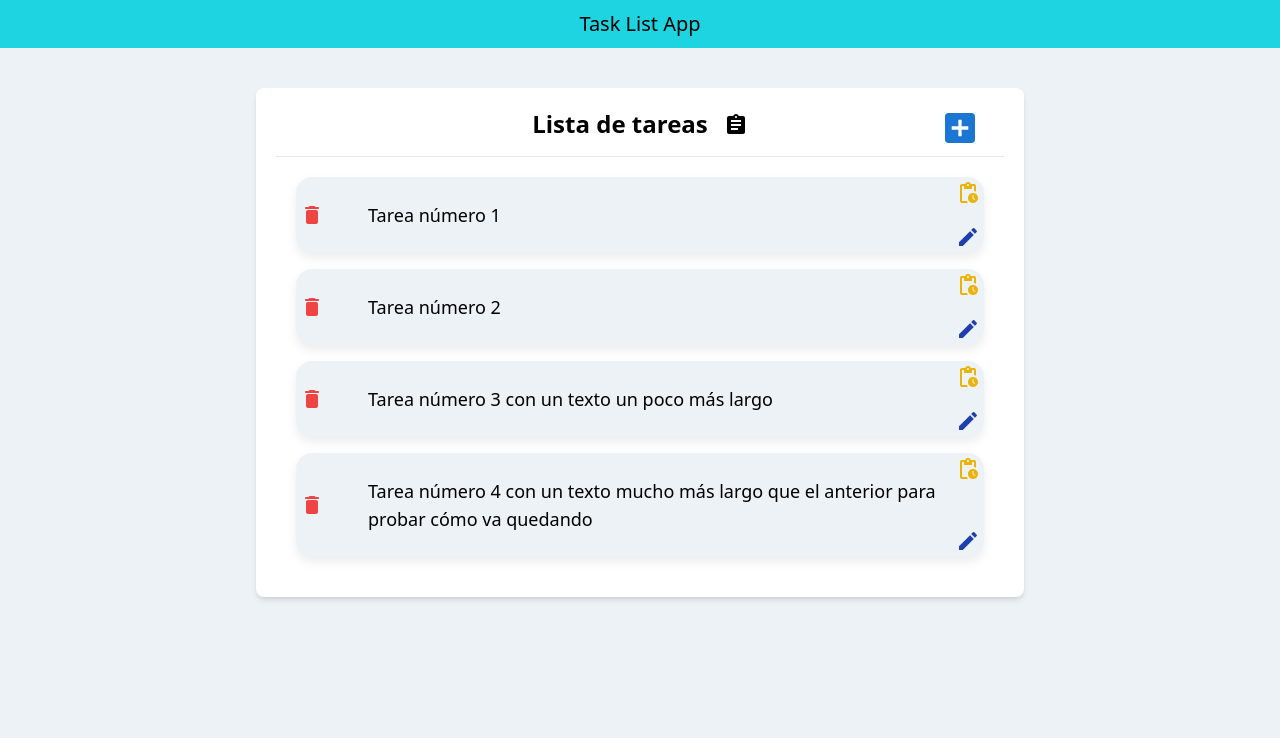
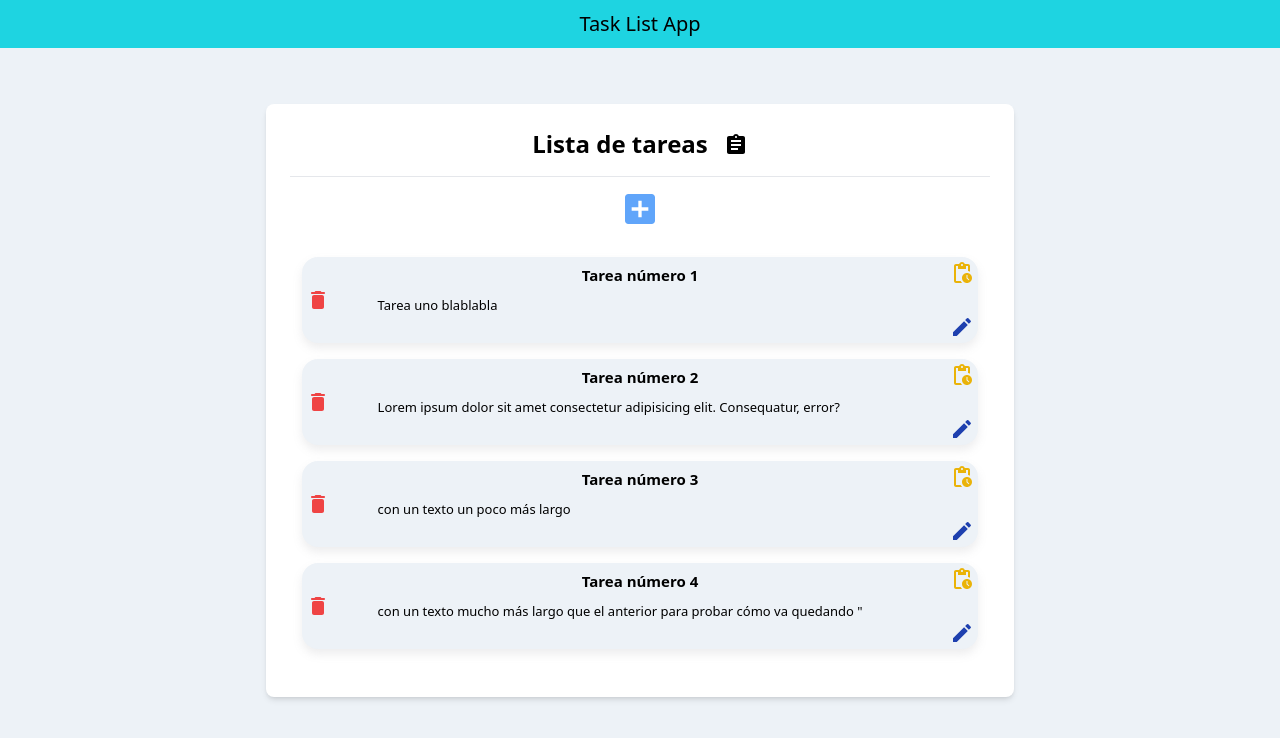
Before and after one commit to AlexUrtubia/react_task_list, a React (Create React App) app: page / in a window 1280 px wide. Shown: the top 738 px of the page. Built offline with nearby package versions, Linux system fonts and the light colour scheme.

Commit message:
se incorporan diccionarios

```diff
--- a/public/index.html
+++ b/public/index.html
@@ -24,7 +24,7 @@
       work correctly both with client-side routing and a non-root public URL.
       Learn how to configure a non-root public URL by running `npm run build`.
     -->
-    <title>React App</title>
+    <title>Todo App</title>
   </head>
   <body>
     <noscript>You need to enable JavaScript to run this app.</noscript>
--- a/src/App.css
+++ b/src/App.css
@@ -1,18 +1,23 @@
 .App {
   text-align: center;
   width: 100vw;
-  height: 100vh;
+  height: 100%;
 }
 
 #root,html {
-  height: 100%;
+  height: 100vh;
   width: 100vw;
 }
 
-.text {
-  margin: 24px 0 24px 24px;
+.desc {
+  margin: 30px 0 20px 24px;
   width: calc(100% - 120px);
-  font-size: 18px;
+  font-size: 13px;
+}
+
+.title {
+  font-weight: 600;
+  font-size: 15px;
 }
 
 .shadow {
--- a/src/App.js
+++ b/src/App.js
@@ -6,7 +6,7 @@
 function App() {
   return (
     <TodoManage>
-      <div className="flex justify-center m-0 h-screen bg-bckg ">
+      <div className="flex justify-center h-full m-0 p-4 bg-bckg ">
         <Card>
           <ListaTareas/>
         </Card>
--- a/src/components/Card.jsx
+++ b/src/components/Card.jsx
@@ -2,7 +2,7 @@
 
 export default function Card(props) {
   return (
-    <div className="w-3/5 self-start my-10 p-5 bg-white rounded-lg shadow-md dark:bg-gray-800 dark:border-gray-700">
+    <div className="w-3/5 self-start my-10 p-6 pb-9 bg-white rounded-lg shadow-md dark:bg-gray-800 dark:border-gray-700">
         {props.children}
     </div>
   )
--- a/src/components/ListaTareas.jsx
+++ b/src/components/ListaTareas.jsx
@@ -1,29 +1,19 @@
 import AssignmentIcon from '@mui/icons-material/Assignment';
 import Tareas from './Tareas'
-import AddBoxIcon from '@mui/icons-material/AddBox';
-import useAddTodo from '../hooks/useAddTodo';
+
 
 
 
 export default function ListaTareas() {
-
-
-  const add = useAddTodo()
 
   return (
     <div className='flex flex-col w-full'>
       <div className="flex text-center justify-center space-x-4 mb-4 relative">
         <h2 className="text-2xl font-bold">Lista de tareas</h2>
         <span className='self-center' ><AssignmentIcon/></span>
-        <button className='flex absolute right-6 text-justify'
-          onClick={add}>
-          <span className='self-center'><AddBoxIcon color="primary" sx={{ fontSize: 40 }}/></span>
-        </button>
       </div>
-      <div>
-      </div>
-        <hr />
-        <Tareas/>
+      <hr />
+      <Tareas/>
     </div>
   )
 }
--- a/src/components/Tareas.jsx
+++ b/src/components/Tareas.jsx
@@ -1,64 +1,116 @@
-import TaskAltIcon from '@mui/icons-material/TaskAlt';
-import PendingActionsIcon from '@mui/icons-material/PendingActions';
-import DeleteRoundedIcon from '@mui/icons-material/DeleteRounded';
-import { useState,  useContext } from 'react';
-import { TodoContext } from '../context/TodoContext';
-import EditIcon from '@mui/icons-material/Edit';
-import useAddtodo from '../hooks/useEditTodo';
-import useRemoveTodo from '../hooks/useRemoveTodo';
+import TaskAltIcon from "@mui/icons-material/TaskAlt";
+import PendingActionsIcon from "@mui/icons-material/PendingActions";
+import DeleteRoundedIcon from "@mui/icons-material/DeleteRounded";
+import { useState, useContext } from "react";
+import { TodoContext } from "../context/TodoContext";
+import EditIcon from "@mui/icons-material/Edit";
+import useRemoveTodo from "../hooks/useRemoveTodo";
+import AddBoxIcon from "@mui/icons-material/AddBox";
+import AddForm from "./forms/AddForm";
+import EditForm from "./forms/EditForms";
 
 export default function Tareas() {
+  const { estado, newForm, setNewForm, editForm, setEditForm, setTaskId } = useContext(TodoContext);
+  const remove = useRemoveTodo();
 
-  const estado = useContext(TodoContext)
-  const edit = useAddtodo()
-  const remove = useRemoveTodo()
+  const [taskState, setTaskState] = useState(false);
 
-  const [state, setState] = useState(false)
+  const handleNew = () => {
+    setNewForm(true);
+  };
 
-    if (estado.estado.length === 0) {
-      return (
-        <div className="p-5 flex w-full h-full text-center justify-center">
-          <span className='text-xl'>
-          Agrega una tarea
-          </span>
+  const handleEdit = (value) => {
+    setEditForm(true);
+		setTaskId(value)
+  };
+
+
+  if (estado.length === 0) {
+    return (
+      <div className="p-5 flex flex-col w-full h-full text-center justify-center">
+        <span className="text-xl">Agrega una tarea</span>
+        <div className="p-3 -mb-2 flex w-full h-full text-center justify-center">
+				{ newForm ? null : (
+				<button
+            className="flex text-justify"
+            onClick={() => {
+							setNewForm(true);
+						}}
+          >
+            <span className="self-center text-blue-400 hover:text-blue-300 hover:drop-shadow-xl">
+              <AddBoxIcon sx={{ fontSize: 40 }} />
+            </span>
+          </button> )}
+					{ newForm ? <AddForm /> : null }
         </div>
-      )}
-      else {
-        return (
+      </div>
+    );
+  } else {
+    return (
+      <>
+        <div className="p-3 -mb-2 flex w-full h-full text-center justify-center">
+          { newForm || editForm ? null : (
+            <button
+              className="flex text-justify"
+              onClick={() => {
+                handleNew();
+              }}
+            >
+              <span className="self-center text-blue-400 hover:text-blue-300 hover:drop-shadow-xl">
+                <AddBoxIcon sx={{ fontSize: 40 }} />
+              </span>
+            </button>
+          )}
+        </div>
 
-        <div className="p-5 flex w-full flex-col space-y-4">
-            {estado.estado.map((task) => (
-            <li className="text-xl bg-bckg w-full justify-center flex border-slate-300 rounded-2xl relative	shadow" key={task.id}>
+        { newForm ? <AddForm /> : null }
+				{ editForm ? <EditForm /> : null }
+        <div className="p-3 mt-3 flex w-full flex-col space-y-4">
+          { estado.map((task) => (
+            <li
+              className="text-xl bg-bckg w-full justify-center flex border-slate-300 rounded-2xl relative	shadow"
+              key={task.id}
+            >
+              <button
+                className="flex absolute left-1 self-center"
+                onClick={() => remove(task.id)}
+              >
+                <DeleteRoundedIcon className="text-red-500 hover:text-red-400 hover:drop-shadow-xl" />
+              </button>
+              <span className="title flex absolute mt-1">{task.title}</span>
+              {task.completa ? (
+                <span className="desc p-1 line-through">{task.descripcion}</span>
+              ) : (
+                <span className="desc p-1">{task.descripcion}</span>
+              )}
 
-              <button className='flex absolute left-1 self-center'
-              onClick={ () => remove(task.id)}>
-                <DeleteRoundedIcon className='text-red-500'/>
-              </button>
-
-              { task.completa ?
-              <span className='text line-through' >{task.task}</span> :
-              <span className='text'>{task.task}</span> }
-
-              <button className='flex absolute top-1 right-1 text-justify'
+              <button
+                className="flex absolute top-1 right-1 text-justify"
                 onMouseOver={() => {
-                  setState(task.completa)
+                  setTaskState(task.completa);
                 }}
                 onClick={() => {
-                setState(task.completa = !state)
-              }}>
-                { task.completa ?
-              <TaskAltIcon className='text-green-500' /> :
-              <PendingActionsIcon className='text-yellow-500'/>  }</button>
-              <button className='flex absolute bottom-1 right-1'
-              onClick={ () => {
-                edit(task.id)
-              console.log(estado.estado)}}>
-                <EditIcon className='text-blue-800'/>
+                  setTaskState((task.completa = !taskState));
+                }}
+              >
+                {task.completa ? (
+                  <TaskAltIcon className="text-green-500 hover:text-green-400 hover:drop-shadow-xl" />
+                ) : (
+                  <PendingActionsIcon className="text-yellow-500 hover:text-yellow-400 hover:drop-shadow-xl" />
+                )}
+              </button>
+              <button
+                className="flex absolute bottom-1 right-1"
+                onClick={() => {
+                  handleEdit(task.id);
+                }}
+              >
+                <EditIcon className="text-blue-800 hover:text-blue-500 hover:drop-shadow-xl" />
               </button>
             </li>
-            ))}
+          ))}
         </div>
-      )
-      }
-
+      </>
+    );
+  }
 }
--- /dev/null
+++ b/src/components/forms/AddForm.jsx
@@ -0,0 +1,79 @@
+import { useContext, useState } from 'react';
+import { TodoContext } from '../../context/TodoContext';
+import useAddTodo from '../../hooks/useAddTodo';
+
+
+function AddForm() {
+
+	const add = useAddTodo()
+  const { setNewForm } = useContext(TodoContext)
+
+	const [title, setTitle] = useState('')
+	const [descripcion, setDescripcion] = useState('')
+
+	const handleSubmit = (event) => {
+    event.preventDefault()
+    add(title, descripcion)
+		setNewForm(false)
+  }
+
+  return (
+    <div>
+      <div className="flex flex-col mt-3">
+				<form onSubmit={ handleSubmit }>
+					<div className="flex items-center mb-6">
+						<div className="w-2/5">
+							<label className="block text-gray-500 font-bold text-right mb-1  pr-4">
+								Título de tarea
+							</label>
+						</div>
+						<div className="w-3/5">
+							<input
+								className="bg-gray-100 border-2 border-gray-200 rounded  py-2 px-4 text-gray-700 leading-tight focus:outline-none focus:bg-white focus:border-primary"
+								type="text"
+								name="title"
+								value={title}
+								onChange={(event) => {setTitle(event.target.value)}}
+								minLength="3"
+								maxLength={20}
+								required
+							/>
+						</div>
+					</div>
+					<div className="flex items-center mb-6">
+						<div className="w-2/5">
+							<label className="block text-gray-500 font-bold text-right mb-1  pr-4">
+								Descripción
+							</label>
+						</div>
+						<div className="w-3/5">
+							<input
+								className="bg-gray-100 border-2 border-gray-200 rounded  py-2 px-4 text-gray-700 leading-tight focus:outline-none focus:bg-white focus:border-primary"
+								type="text"
+								name="descripcion"
+								value={descripcion}
+								onChange={(event) => {setDescripcion(event.target.value)}}
+
+							/>
+						</div>
+					</div>
+					<div className="flex justify-center  items-center mb-2">
+						<div className="space-x-4 self-center">
+							<button className="bg-red-500 hover:bg-red-400 hover:drop-shadow-xl text-white font-bold py-2 px-4 rounded-full w-24" onClick={ () => setNewForm(false)}>
+								Cancelar
+							</button>
+							<button
+								className="bg-primary hover:bg-blue-400 hover:drop-shadow-xl text-white font-bold py-2 px-4 rounded-full w-24"
+								type="submit"
+							>
+								Crear
+							</button>
+						</div>
+					</div>
+				</form>
+      </div>
+    </div>
+  );
+}
+
+export default AddForm;
--- /dev/null
+++ b/src/components/forms/EditForms.jsx
@@ -0,0 +1,83 @@
+import { useContext, useState } from 'react';
+import { TodoContext } from '../../context/TodoContext';
+import useEditTodo from '../../hooks/useEditTodo';
+
+
+function EditForm() {
+
+	const edit = useEditTodo()
+  const { estado, setEditForm, taskId } = useContext(TodoContext)
+
+	const [titulo, setTitulo] = useState('')
+	const [descripcion, setDescripcion] = useState('')
+	const id = taskId
+
+	const handleSubmit = (event) => {
+    event.preventDefault()
+    edit(titulo, descripcion)
+		setEditForm(false)
+  }
+
+  return (
+    <div>
+      <div className="flex flex-col  mt-2">
+				<div className="flex justify-center mb-4">
+					<span>Editando {estado[id].title}</span>
+				</div>
+				<form onSubmit={ handleSubmit }>
+					<div className="flex items-center mb-6">
+						<div className="w-2/5">
+							<label className="block text-gray-500 font-bold text-right mb-1  pr-4">
+								Título de tarea
+							</label>
+						</div>
+						<div className="w-3/5">
+							<input
+								className="bg-gray-100 border-2 border-gray-200 rounded  py-2 px-4 text-gray-700 leading-tight focus:outline-none focus:bg-white focus:border-primary"
+								type="text"
+								name="title"
+								value={titulo}
+								onChange={(event) => {setTitulo(event.target.value)}}
+								minLength="3"
+								maxLength={20}
+								required
+							/>
+						</div>
+					</div>
+					<div className="flex items-center mb-6">
+						<div className="w-2/5">
+							<label className="block text-gray-500 font-bold text-right mb-1  pr-4">
+								Descripción
+							</label>
+						</div>
+						<div className="w-3/5">
+							<input
+								className="bg-gray-100 border-2 border-gray-200 rounded  py-2 px-4 text-gray-700 leading-tight focus:outline-none focus:bg-white focus:border-primary"
+								type="text"
+								name="descripcion"
+								value={descripcion}
+								onChange={(event) => {setDescripcion(event.target.value)}}
+
+							/>
+						</div>
+					</div>
+					<div className="flex justify-center  items-center mb-2">
+						<div className="space-x-4 self-center">
+							<button className="bg-red-500 hover:bg-red-400 hover:drop-shadow-xl text-white font-bold py-2 px-4 rounded-full w-24" onClick={ () => setEditForm(false)}>
+								Cancelar
+							</button>
+							<button
+								className="bg-primary hover:bg-blue-400 hover:drop-shadow-xl text-white font-bold py-2 px-4 rounded-full w-24"
+								type="submit"
+							>
+								Editar
+							</button>
+						</div>
+					</div>
+				</form>
+      </div>
+    </div>
+  );
+}
+
+export default EditForm;
--- a/src/context/TodoContext.jsx
+++ b/src/context/TodoContext.jsx
@@ -1,4 +1,4 @@
-import { createContext, useState } from "react";
+import { createContext, useState, useEffect } from "react";
 
 export const TodoContext = createContext()
 
@@ -6,26 +6,35 @@
 
   const tarea = [
       { id: 0,
-        task: "Tarea número 1",
+        title: "Tarea número 1",
+        descripcion: 'Tarea uno blablabla',
         completa: false },
       { id: 1,
-        task: "Tarea número 2",
+        title: "Tarea número 2",
+        descripcion: 'Lorem ipsum dolor sit amet consectetur adipisicing elit. Consequatur, error?',
         completa: false },
       { id: 2,
-      task: "Tarea número 3 con un texto un poco más largo",
+      title: "Tarea número 3 ",
+      descripcion: 'con un texto un poco más largo',
       completa: false },
       { id: 3,
-      task: "Tarea número 4 con un texto mucho más largo que el anterior para probar cómo va quedando ",
+      title: "Tarea número 4",
+      descripcion: 'con un texto mucho más largo que el anterior para probar cómo va quedando "',
       completa: false },
     ];
 
     const [estado, setEstado] = useState(tarea)
-    const handleState = (state) => {setEstado(state)}
+    const [newForm, setNewForm] = useState(false)
+    const [editForm, setEditForm] = useState(false);
+    const [taskId, setTaskId] = useState(false);
 
+    useEffect(() => {
+      console.log("cambio en estado",estado);
+    }, [estado])
 
 
   return (
-    <TodoContext.Provider value={{estado, handleState}}>
+    <TodoContext.Provider value={{estado, setEstado, newForm, setNewForm, editForm, setEditForm, taskId, setTaskId}}>
       {props.children}
     </TodoContext.Provider>
   )
--- a/src/hooks/useAddTodo.jsx
+++ b/src/hooks/useAddTodo.jsx
@@ -2,24 +2,25 @@
 import { TodoContext } from "../context/TodoContext";
 
 export default function useAddTodo() {
-  const handleState = useContext(TodoContext);
+  const { estado, setEstado } = useContext(TodoContext);
 
-  const addTodo = (index) => {
-    const text = prompt("Ingrese tarea");
-    const newarray = [
-      ...handleState.estado,
+  const addTodo = (titulo, descripcion) => {
+
+    const newArray = [
+      ...estado,
       {
-        id: handleState.estado.length + 1,
-        task: text,
-        completa: false,
+        id: estado.length + 1,
+        title: titulo,
+        descripcion: descripcion,
+        completa: false
       },
     ];
 
-    for (var i = 0; i < newarray.length; i++) {
-      newarray[i].id = i;
+    for (var i = 0; i < newArray.length; i++) {
+      newArray[i].id = i;
     }
 
-    handleState.handleState(newarray);
+    setEstado(newArray);
   };
   return addTodo;
 }
--- a/src/hooks/useEditTodo.jsx
+++ b/src/hooks/useEditTodo.jsx
@@ -4,18 +4,15 @@
 
 export default function useEditTodo() {
 
-	const estado = useContext(TodoContext)
+  const { estado, setEstado, taskId } = useContext(TodoContext);
 
-	const editTodo = (index) => {
-    const todos = [...estado.estado];
-    const edited =  prompt('Actualice el título de la tarea', todos[index].task)
-    todos[index].task = edited
+	const editTodo = (titulo, descripcion) => {
+    const todos = [...estado];
+    console.log('wtf', todos[taskId])
+    todos[taskId].title = titulo
+    todos[taskId].descripcion = descripcion
 
-
-    for (var i = 0; i < todos.length; i++) {
-      todos[i].id = i;
-    }
-    estado.handleState(todos)
+    setEstado(todos)
   };
 
   return editTodo;
--- a/src/hooks/useRemoveTodo.jsx
+++ b/src/hooks/useRemoveTodo.jsx
@@ -2,21 +2,19 @@
 import { TodoContext } from "../context/TodoContext";
 
 export default function useRemoveTodo() {
-	const handleState = useContext(TodoContext);
+  const { estado, setEstado } = useContext(TodoContext);
 
   const removeTodo = (index) => {
-		const todos = [...handleState.estado];
-    const newarray = todos.filter((object) => {
+		const todos = [...estado];
+    const newArray = todos.filter((object) => {
 			return object.id !== index;
     });
 
-    for (var i = 0; i < newarray.length; i++) {
-			console.log(newarray[i])
-      newarray[i].id = i;
+    for (var i = 0; i < newArray.length; i++) {
+      newArray[i].id = i;
     }
 
-		handleState.handleState(newarray)
-    console.log(newarray.length)
+    setEstado(newArray);
 
   };
   return removeTodo;
```
